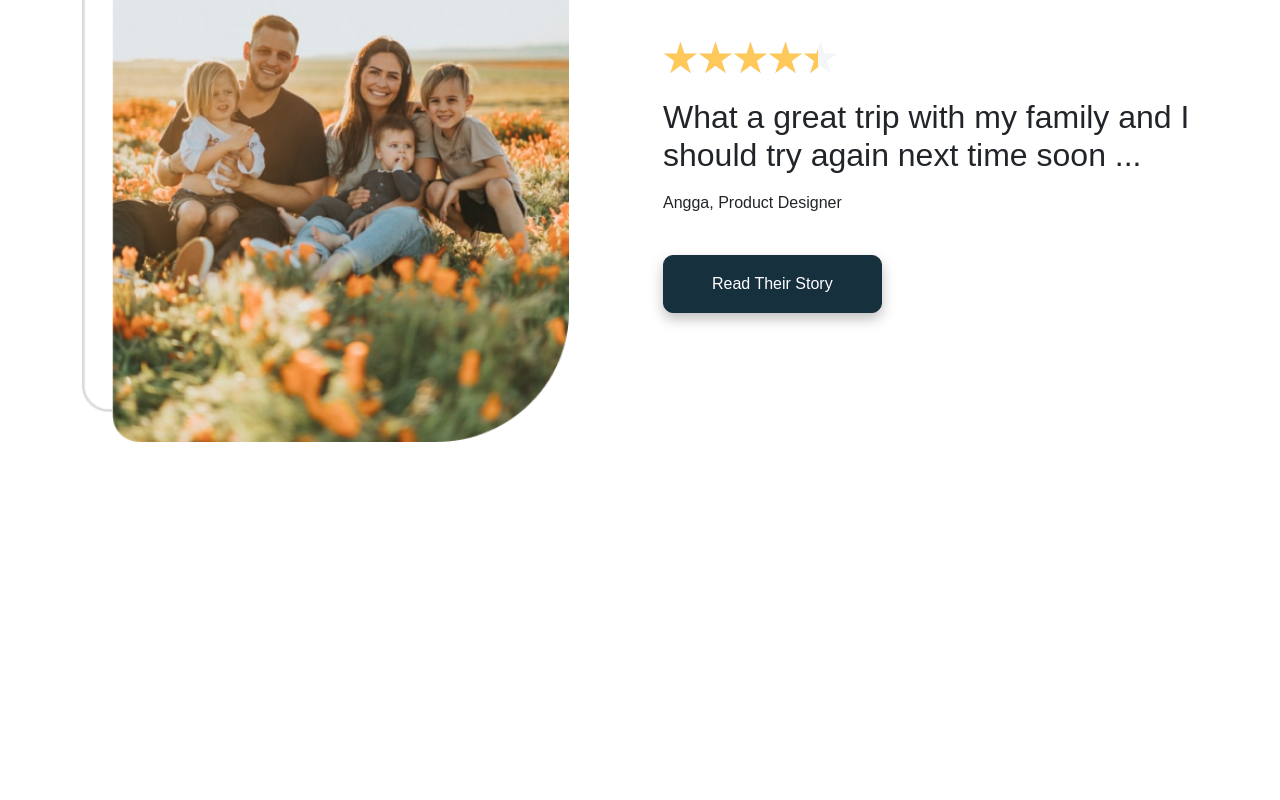
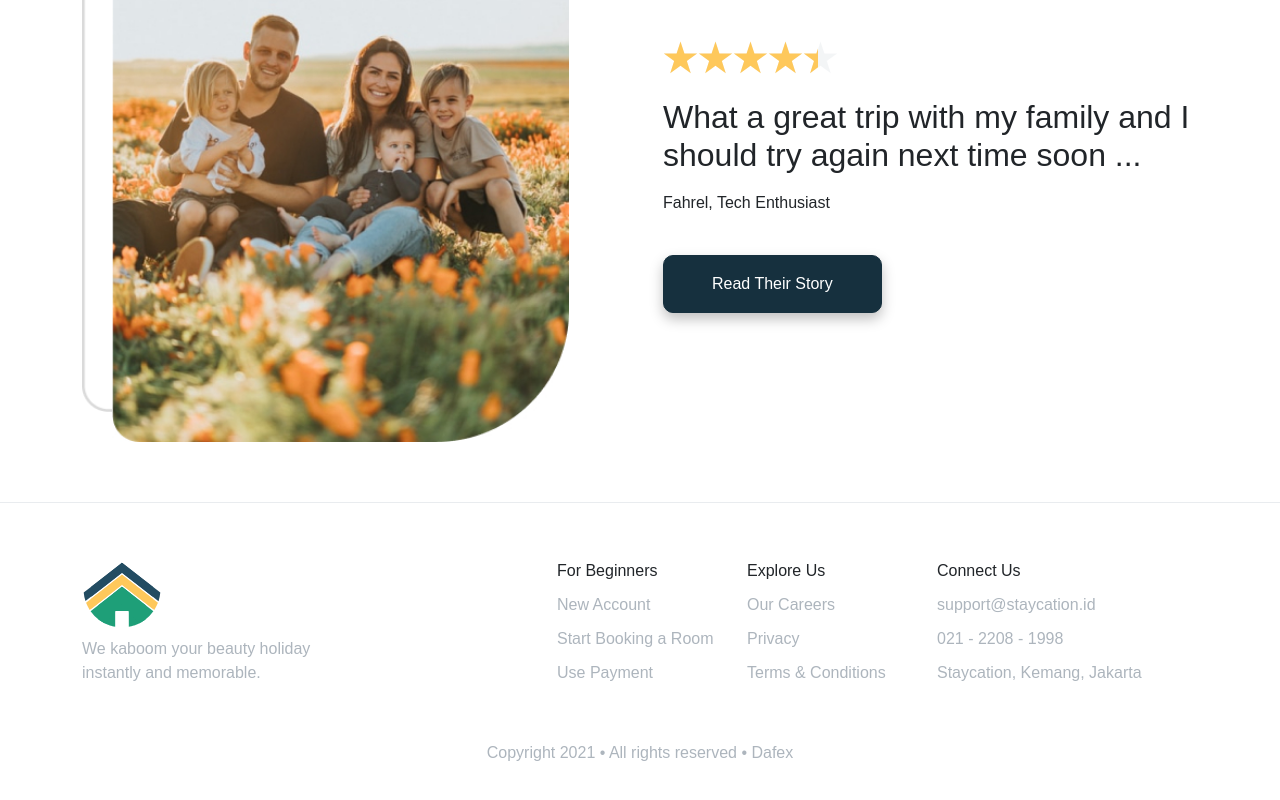
Before and after one commit to dafex301/fullstack-bwa, a React (Create React App) app: page / in a window 1280 px wide. Shown: the part 2833-3633 px from the top of the page. Before the commit the page ends 3335 px from the top, so only its background shows below. Built offline with nearby package versions, Linux system fonts and the light colour scheme.

Commit message:
Making footer

```diff
--- a/src/assets/scss/styles.scss
+++ b/src/assets/scss/styles.scss
@@ -250,3 +250,31 @@
 .rounded-btn {
   border-radius: 10px;
 }
+
+footer {
+  border-top: 1px solid $gray-200;
+  padding-top: 50px;
+
+  .list-group-item {
+    padding: 0.3125rem 0;
+    border: 0;
+    a,
+    span {
+      color: $gray-500;
+      font-weight: 300;
+    }
+    a:hover {
+      color: $gray-900;
+    }
+  }
+}
+.copyrights {
+  margin: 40px 0;
+  font-weight: 300;
+  color: $gray-500;
+}
+
+.brand-tagline {
+  font-weight: 300;
+  color: $gray-500;
+}
--- /dev/null
+++ b/src/components/Footer.js
@@ -0,0 +1,87 @@
+import React from "react";
+import LogoWeb from "./LogoWeb";
+import Button from "elements/Button";
+
+export default function Footer() {
+  return (
+    <footer>
+      <div className="container">
+        <div className="row">
+          <div className="col-5">
+            <LogoWeb />
+            <p className="brand-tagline">
+              We kaboom your beauty holiday <br></br>instantly and memorable.
+            </p>
+          </div>
+          <div className="col-2 mr-5">
+            <h6 className="mt-2">For Beginners</h6>
+            <ul className="list-group list-group flush">
+              <li className="list-group-item">
+                <Button type="link" href="/register">
+                  New Account
+                </Button>
+              </li>
+              <li className="list-group-item">
+                <Button type="link" href="/properties">
+                  Start Booking a Room
+                </Button>
+              </li>
+              <li className="list-group-item">
+                <Button type="link" href="/payment">
+                  Use Payment
+                </Button>
+              </li>
+            </ul>
+          </div>
+          <div className="col-2 mr-5">
+            <h6 className="mt-2">Explore Us</h6>
+            <ul className="list-group list-group flush">
+              <li className="list-group-item">
+                <Button type="link" href="/register">
+                  Our Careers
+                </Button>
+              </li>
+              <li className="list-group-item">
+                <Button type="link" href="/properties">
+                  Privacy
+                </Button>
+              </li>
+              <li className="list-group-item">
+                <Button type="link" href="/payment">
+                  Terms & Conditions
+                </Button>
+              </li>
+            </ul>
+          </div>
+          <div className="col-3">
+            <h6 className="mt-2">Connect Us</h6>
+            <ul className="list-group list-group flush">
+              <li className="list-group-item">
+                <Button
+                  isExternal
+                  type="link"
+                  href="mailto:support@staycation.id"
+                >
+                  support@staycation.id
+                </Button>
+              </li>
+              <li className="list-group-item">
+                <Button isExternal type="link" href="tel:+62122081998">
+                  021 - 2208 - 1998
+                </Button>
+              </li>
+              <li className="list-group-item">
+                <span>Staycation, Kemang, Jakarta</span>
+              </li>
+            </ul>
+          </div>
+        </div>
+        <div className="row">
+          <div className="col text-center copyrights">
+            Copyright 2021 • All rights reserved • Dafex
+          </div>
+        </div>
+      </div>
+    </footer>
+  );
+}
--- a/src/json/itemDetails.json
+++ b/src/json/itemDetails.json
@@ -145,7 +145,7 @@
     "name": "Happy Family",
     "rate": 4.25,
     "content": "What a great trip with my family and I should try again and again next time soon...",
-    "familyName": "Angga",
-    "familyOccupation": "UI Designer"
+    "familyName": "Fahrel",
+    "familyOccupation": "Tech Enthusiast"
   }
 }
--- a/src/json/landingPage.json
+++ b/src/json/landingPage.json
@@ -178,7 +178,7 @@
     "name": "Happy Family",
     "rate": 4.55,
     "content": "What a great trip with my family and I should try again next time soon ...",
-    "familyName": "Angga",
-    "familyOccupation": "Product Designer"
+    "familyName": "Fahrel",
+    "familyOccupation": "Tech Enthusiast"
   }
 }
--- a/src/pages/LandingPage.js
+++ b/src/pages/LandingPage.js
@@ -4,6 +4,7 @@
 import MostPicked from "components/MostPicked";
 import Categories from "components/Categories";
 import Review from "components/Review";
+import Footer from "components/Footer";
 
 import landingPage from "json/landingPage.json";
 
@@ -23,6 +24,7 @@
         />
         <Categories data={landingPage.categories} />
         <Review data={landingPage.testimonial}></Review>
+        <Footer></Footer>
       </>
     );
   }
```
